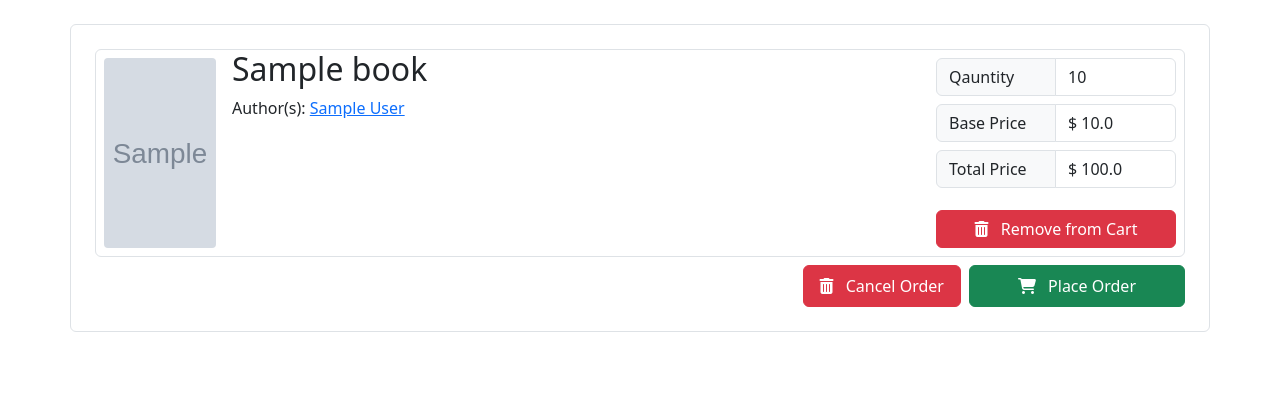
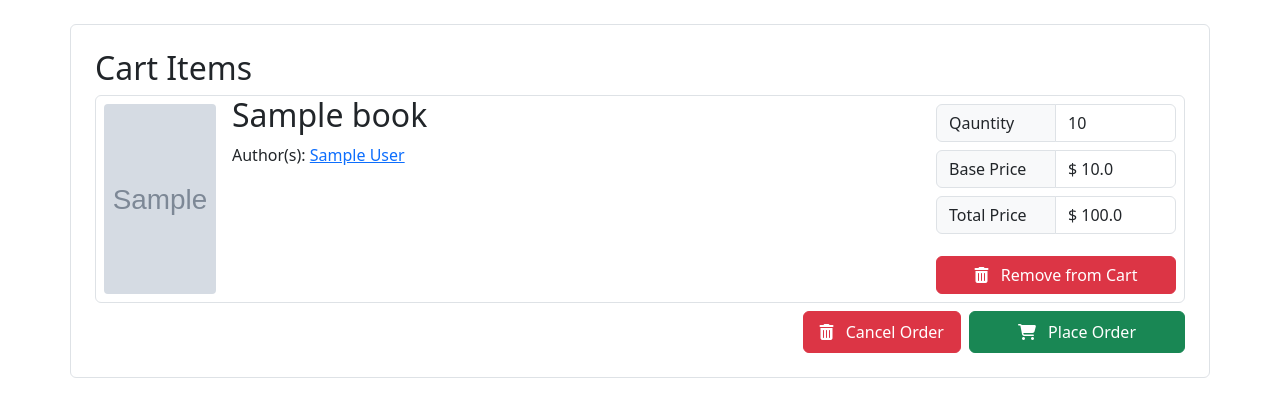
Before and after one commit to Moon422/book-shop, a Django app: page /books/cart in a window 1280 px wide. Shown: the part 84-501 px from the top of the page. Run offline with Django 4.2, Linux system fonts and the light colour scheme; a user stored in the database is signed in; tables that the repository leaves empty hold one stand-in row (values such as "Sample post"); grey boxes marked "Sample" are stand-in pictures; parts of the project's set-up code (start-up, migrations or seed data) failed here and were passed over; some libraries are stand-ins or nearby versions.

Commit message:
cart view update

```diff
--- a/book_shop/books/templates/books/cart_view.html
+++ b/book_shop/books/templates/books/cart_view.html
@@ -29,6 +29,7 @@
 {% block content %}
 {% if cart_items %}
 <div class="container border rounded p-4">
+    <h2>Cart Items</h2>
     {% for item in cart_items %}
     <div class="d-flex flex-row border rounded mb-2" style="height: 13rem; max-height: 13rem;">
         <div style="width: 8rem" class="p-2">
@@ -81,7 +82,13 @@
 </div>
 {% else %}
 <div class="container border rounded p-4">
-    {% if review_items %}
+    <h3>Cart is empty</h3>
+    <a href="/books">Go to Home</a>
+</div>
+{% endif %}
+{% if review_items %}
+<div class="container border rounded p-4 mt-4">
+    <h2>Review Previously Bought Items</h2>
     {% for item in review_items %}
     <div class="d-flex flex-row border rounded mb-2" style="height: 13rem; max-height: 13rem;">
         <div style="width: 8rem" class="p-2">
@@ -118,10 +125,6 @@
         </form>
     </div>
     {% endfor %}
-    {% else %}
-    <h3>Cart is empty</h3>
-    <a href="/books">Go to Home</a>
-    {% endif %}
 </div>
 {% endif %}
 
```
